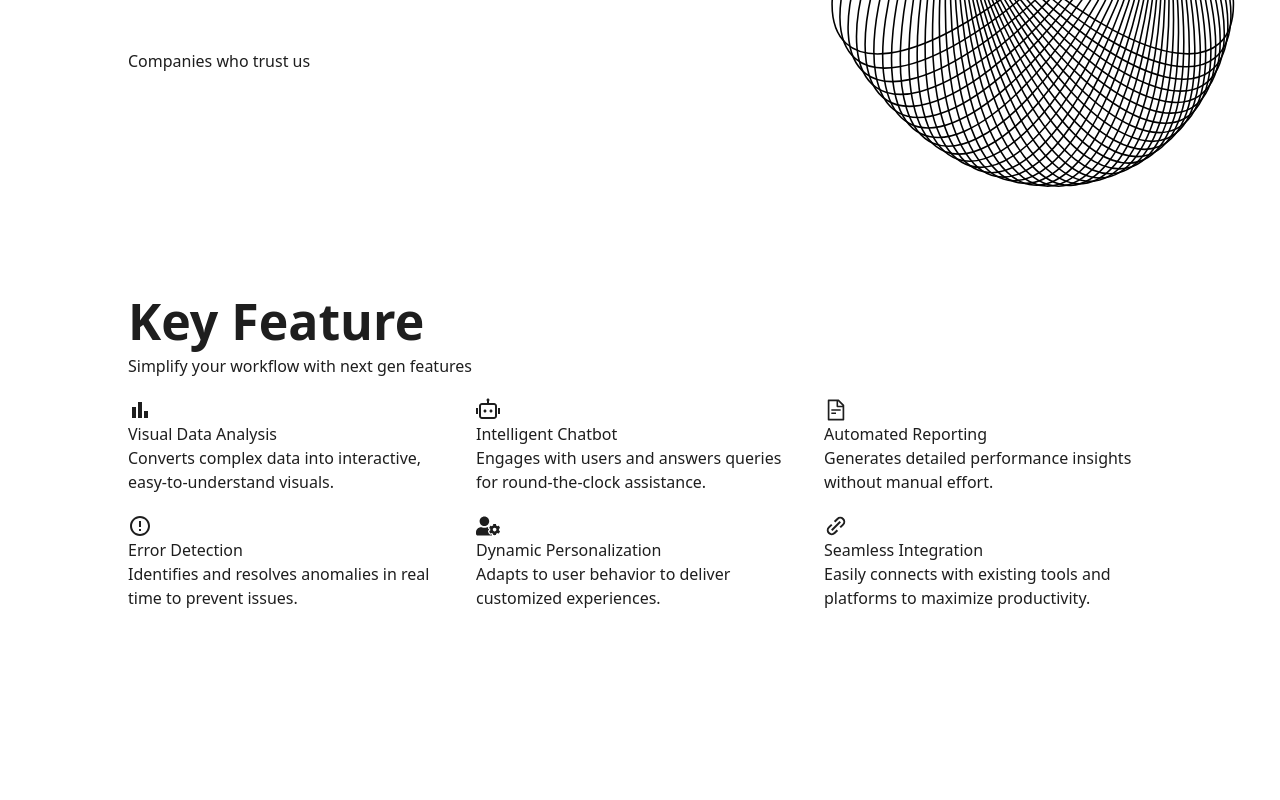
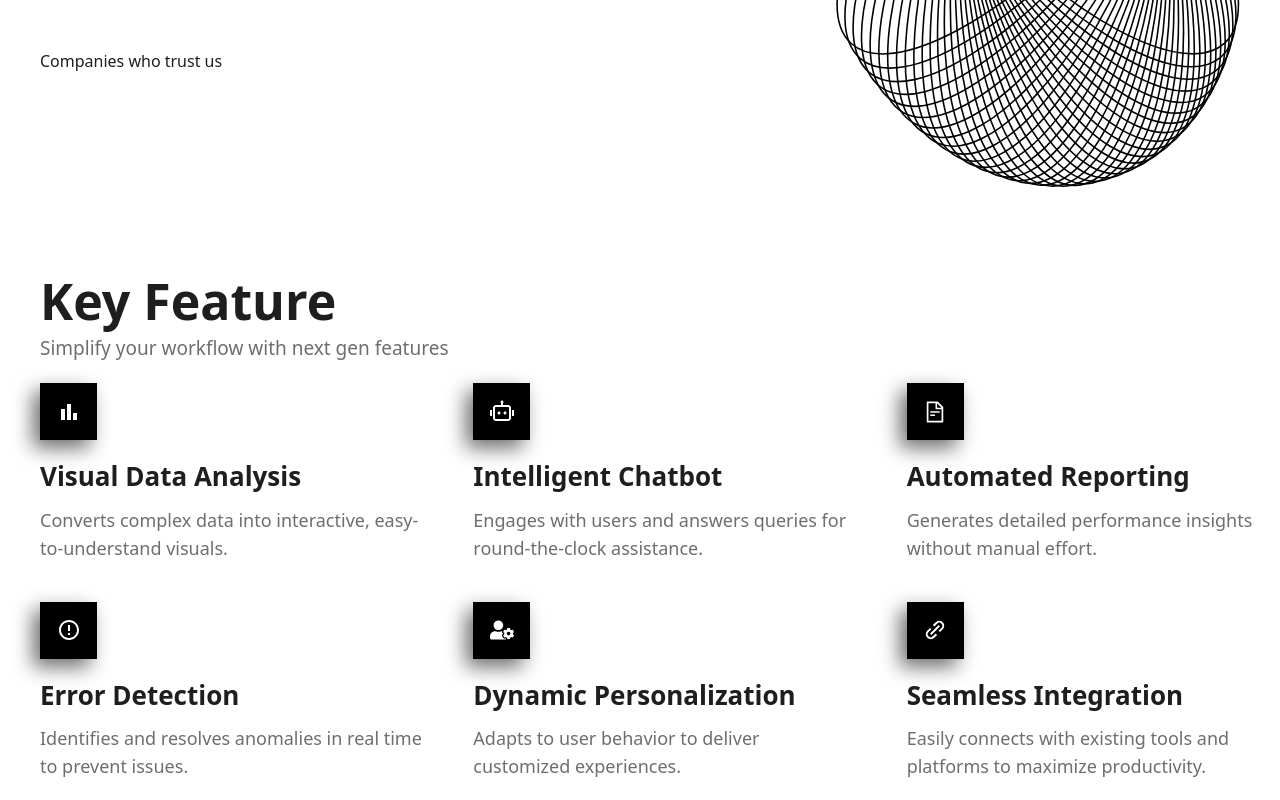
Before and after one commit to Napolite/optimal, a React (Vite) app: page / in a window 1280 px wide. Shown: the part 528-1328 px from the top of the page. Before the commit the page ends 1138 px from the top, so only its background shows below. Built offline with nearby package versions, Linux system fonts and the light colour scheme.

Commit message:
added key features

```diff
--- a/src/App.css
+++ b/src/App.css
@@ -1,6 +1,6 @@
 #root {
-  /* max-width: 1280px; */
-  /* margin: 0 auto;
-  padding: 2rem;
+  max-width: 1200px;
+  margin: 0 auto;
+  /* padding: 2rem;
   text-align: center; */
 }
--- a/src/components/Navbar/navbar.tsx
+++ b/src/components/Navbar/navbar.tsx
@@ -2,7 +2,7 @@ import Logo from "../../assets/logo.svg";
 
 function Navbar() {
   return (
-    <div className="w-[80%] h-[96px] items-center content-center flex justify-between mx-auto">
+    <div className=" h-[96px] items-center content-center flex justify-between mx-auto">
       <div className="flex items-center content-center">
         <img src={Logo} className="w-[48px] h-[42.73px]" />
         <p className="text-[23px] font-[800]">OptimAL</p>
--- a/src/pages/Landing/landing.tsx
+++ b/src/pages/Landing/landing.tsx
@@ -46,7 +46,7 @@ function Landing() {
   ];
 
   return (
-    <div className="w-[80%] mx-auto mt-[50px] ">
+    <div className=" mx-auto mt-[50px] ">
       <div className="w-full h-[571px] flex justify-between">
         <div className="h-[437px] my-auto">
           <div className="text-[53px] font-[700] w-[697px] leading-[129%] mb-[20px] tracking-[-6%]">
@@ -77,21 +77,27 @@ function Landing() {
 
       {/* Key Feature*/}
 
-      <div className="mt-[100px]">
-        <div>
+      <div className="mt-[80px]">
+        <div className="mb-[20px]">
           <p className="text-[50px] font-[700] tracking-[-6%] leading-[129%]">
             Key Feature
           </p>
-          <p>Simplify your workflow with next gen features</p>
+          <p className="w-[697px] text-[19px] text-[rgba(110,110,110,1)] mb-[20px] tracking-[-6%] leading-[156%]">
+            Simplify your workflow with next gen features
+          </p>
         </div>
-        <div className="grid grid-cols-3 gap-[20px] mt-[20px]">
+        <div className="grid grid-cols-3 gap-x-[100px] gap-y-[20px] mt-[20px]">
           {features.map((feature) => (
             <div>
-              <div>
+              <div className="w-[57px] h-[57px] bg-[#000000] text-[#ffffff] flex items-center justify-center shadow-[_-7px_8px_20px_0px_rgba(0,0,0,0.58)]">
                 <feature.img size={24} />
               </div>
-              <div>{feature.title}</div>
-              <div>{feature.description}</div>
+              <div className="text-[26px] font-[700] leading-[129%] tracking-[-6% mt-[20px]">
+                {feature.title}
+              </div>
+              <div className="w-[387px] text-[18px] text-[rgba(110,110,110,1)] mb-[20px] tracking-[-6%] leading-[156%] h-[56px] mt-[12px]">
+                {feature.description}
+              </div>
             </div>
           ))}
         </div>
```
